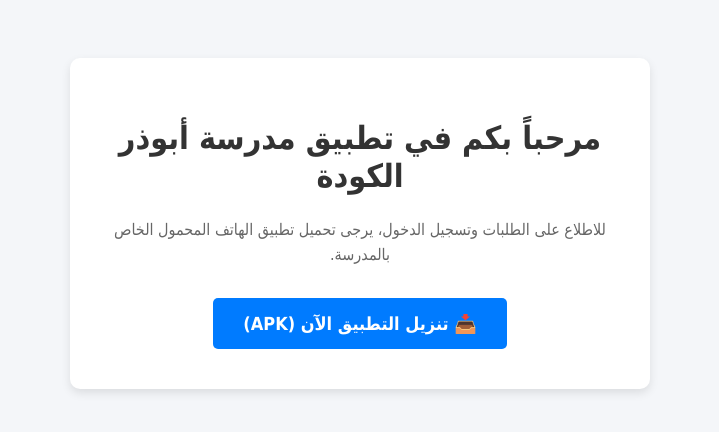
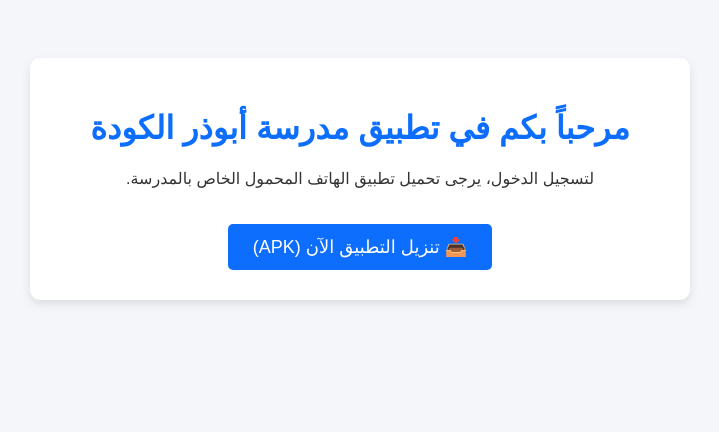
Before and after one commit to mazinboss099-dotcom/school-app2, a website: page frontend/index.html in a window 1280 px wide. Shown: the whole page, without its empty margins (280-999 px from the left). Drawn offline with Linux system fonts and the light colour scheme.

Commit message:
Update index and manifest

```diff
--- a/frontend/index.html
+++ b/frontend/index.html
@@ -3,42 +3,47 @@
 <head>
     <meta charset="UTF-8">
     <meta name="viewport" content="width=device-width, initial-scale=1.0">
-    <title>تطبيق مدرسة أبوذر الكودة</title>
+    <title>مدرسة أبوذر الكودة</title>
+    <link rel="manifest" href="/manifest.json">
     <style>
         body {
-            font-family: Tahoma, sans-serif;
+            font-family: Arial, sans-serif;
             background-color: #f4f6f9;
             text-align: center;
             padding: 50px;
+            color: #333;
         }
         .container {
-            max-width: 500px;
+            max-width: 600px;
             margin: 0 auto;
-            background: white;
-            padding: 40px;
+            background: #fff;
+            padding: 30px;
             border-radius: 10px;
             box-shadow: 0 4px 10px rgba(0,0,0,0.1);
         }
-        h1 { color: #333; }
-        p { color: #666; margin-bottom: 30px; line-height: 1.6; }
+        h1 {
+            color: #0d6efd;
+        }
         .download-btn {
-            background-color: #007bff;
+            display: inline-block;
+            margin-top: 20px;
+            background-color: #0d6efd;
             color: white;
-            padding: 15px 30px;
+            padding: 12px 25px;
             font-size: 18px;
             text-decoration: none;
             border-radius: 5px;
-            display: inline-block;
-            font-weight: bold;
+            transition: background 0.3s;
         }
-        .download-btn:hover { background-color: #0056b3; }
+        .download-btn:hover {
+            background-color: #0b5ed7;
+        }
     </style>
 </head>
 <body>
     <div class="container">
         <h1>مرحباً بكم في تطبيق مدرسة أبوذر الكودة</h1>
-        <p>للاطلاع على الطلبات وتسجيل الدخول، يرجى تحميل تطبيق الهاتف المحمول الخاص بالمدرسة.</p>
-        <!-- ضع هنا رابط ملف الـ APK الخاص بتطبيقك بدلاً من علامة # -->
+        <p>لتسجيل الدخول، يرجى تحميل تطبيق الهاتف المحمول الخاص بالمدرسة.</p>
         <a href="#" class="download-btn">📥 تنزيل التطبيق الآن (APK)</a>
     </div>
 </body>
```
Also changed, not shown: frontend/manifest.json.
